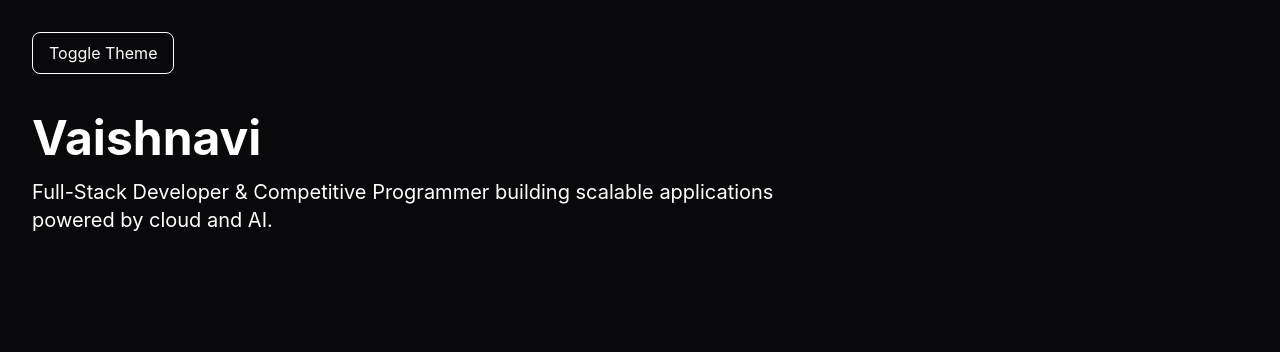
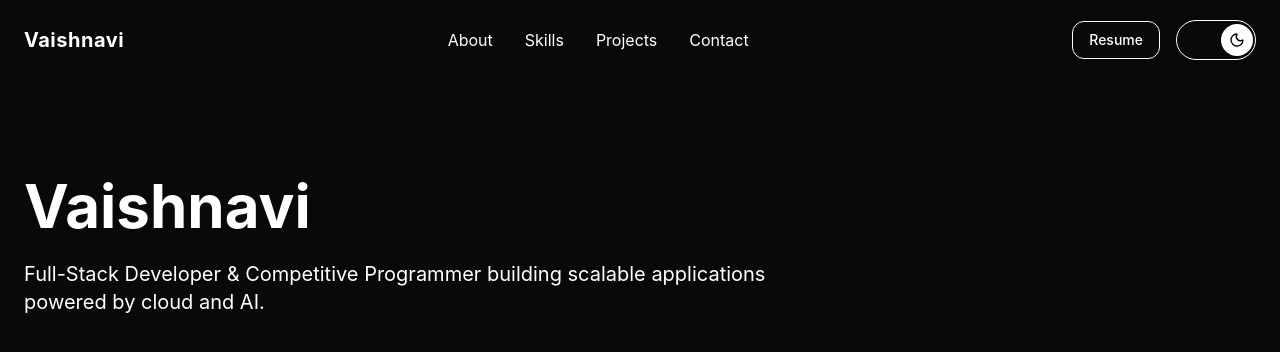
Before and after one commit to vaishnavi209-04/Portfolio, a React app: page / in a window 1280 px wide. Shown: the top 352 px of the page. Built offline with nearby package versions, Linux system fonts and the light colour scheme; the HTML template or start-up script is replaced by a standard one.

Commit message:
Created navbar and animated theme toggle

```diff
--- a/package.json
+++ b/package.json
@@ -11,6 +11,8 @@
   },
   "dependencies": {
     "@tailwindcss/vite": "^4.3.0",
+    "framer-motion": "^12.40.0",
+    "lucide-react": "^1.17.0",
     "react": "^19.2.6",
     "react-dom": "^19.2.6",
     "react-icons": "^5.6.0",
--- a/src/App.jsx
+++ b/src/App.jsx
@@ -1,7 +1,8 @@
 import { useTheme } from "./context/ThemeContext";
+import Navbar from "./components/Navbar/Navbar";
 
 function App() {
-  const { darkMode, toggleTheme } = useTheme();
+  const { darkMode } = useTheme();
 
   return (
     <div
@@ -11,23 +12,20 @@ function App() {
           : "bg-white text-black"
       }`}
     >
-      <div className="p-8">
-        <button
-          onClick={toggleTheme}
-          className="border px-4 py-2 rounded-lg"
-        >
-          Toggle Theme
-        </button>
+      <Navbar />
 
-        <h1 className="mt-10 text-5xl font-bold">
-          Vaishnavi
-        </h1>
+      <main>
+        <section className="px-6 py-24">
+          <h1 className="text-6xl font-bold">
+            Vaishnavi
+          </h1>
 
-        <p className="mt-4 text-xl max-w-3xl">
-          Full-Stack Developer & Competitive Programmer
-          building scalable applications powered by cloud and AI.
-        </p>
-      </div>
+          <p className="mt-6 max-w-3xl text-xl">
+            Full-Stack Developer & Competitive Programmer
+            building scalable applications powered by cloud and AI.
+          </p>
+        </section>
+      </main>
     </div>
   );
 }
--- /dev/null
+++ b/src/components/Navbar/Navbar.jsx
@@ -0,0 +1,41 @@
+import ThemeToggle from "./ThemeToggle";
+
+const Navbar = () => {
+  return (
+    <header className="sticky top-0 z-50 backdrop-blur-md">
+      <nav className="mx-auto flex max-w-7xl items-center justify-between px-6 py-5">
+        <h1 className="text-xl font-bold tracking-wide">
+          Vaishnavi
+        </h1>
+
+        <div className="hidden items-center gap-8 md:flex">
+          <a href="#about" className="hover:opacity-70 transition">
+            About
+          </a>
+
+          <a href="#skills" className="hover:opacity-70 transition">
+            Skills
+          </a>
+
+          <a href="#projects" className="hover:opacity-70 transition">
+            Projects
+          </a>
+
+          <a href="#contact" className="hover:opacity-70 transition">
+            Contact
+          </a>
+        </div>
+
+        <div className="flex items-center gap-4">
+          <button className="rounded-xl border px-4 py-2 text-sm font-medium hover:scale-105 transition">
+            Resume
+          </button>
+
+          <ThemeToggle />
+        </div>
+      </nav>
+    </header>
+  );
+};
+
+export default Navbar;
--- /dev/null
+++ b/src/components/Navbar/ThemeToggle.jsx
@@ -0,0 +1,30 @@
+import { Moon, Sun } from "lucide-react";
+import { motion } from "framer-motion";
+import { useTheme } from "../../context/ThemeContext";
+
+const ThemeToggle = () => {
+  const { darkMode, toggleTheme } = useTheme();
+
+  return (
+    <button
+      onClick={toggleTheme}
+      className="relative flex h-10 w-20 items-center rounded-full border p-1"
+    >
+      <motion.div
+        animate={{
+          x: darkMode ? 40 : 0,
+        }}
+        transition={{
+          type: "spring",
+          stiffness: 500,
+          damping: 30,
+        }}
+        className="flex h-8 w-8 items-center justify-center rounded-full bg-white text-black"
+      >
+        {darkMode ? <Moon size={16} /> : <Sun size={16} />}
+      </motion.div>
+    </button>
+  );
+};
+
+export default ThemeToggle;
```
Also changed, not shown: 1 other file (tests, documents, lock files or other folders).
